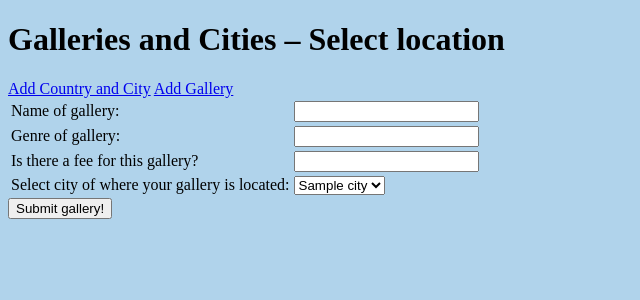
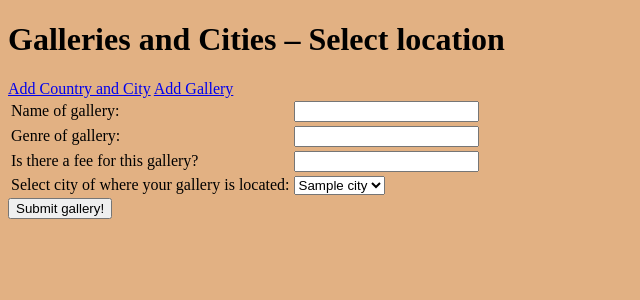
Before and after one commit to su-adam/final_project, a Flask app: page /create/gallery in a window 1280 px wide. Shown: the top 300 px of the page, without its empty margins (0-640 px from the left). Run offline with Flask 2, Linux system fonts and the light colour scheme; a database or web service that is not in the repository returns one stand-in record (values such as "Sample title"); data that the repository does not hold is empty.

Commit message:
changing background

```diff
--- a/frontend/application/templates/layout.html
+++ b/frontend/application/templates/layout.html
@@ -3,7 +3,7 @@
     <head>
         <title>Galleries and Cities</title>
     </head>
-    <body style="background-color: rgb(176, 211, 235);">
+    <body style="background-color: rgb(226, 177, 131);">
         <h1>Galleries and Cities – {{ title }}</h1>
         <a href="{{ url_for('create_location') }}">Add Country and City</a>
         <a href="{{ url_for('create_gallery') }}">Add Gallery </a>
```
